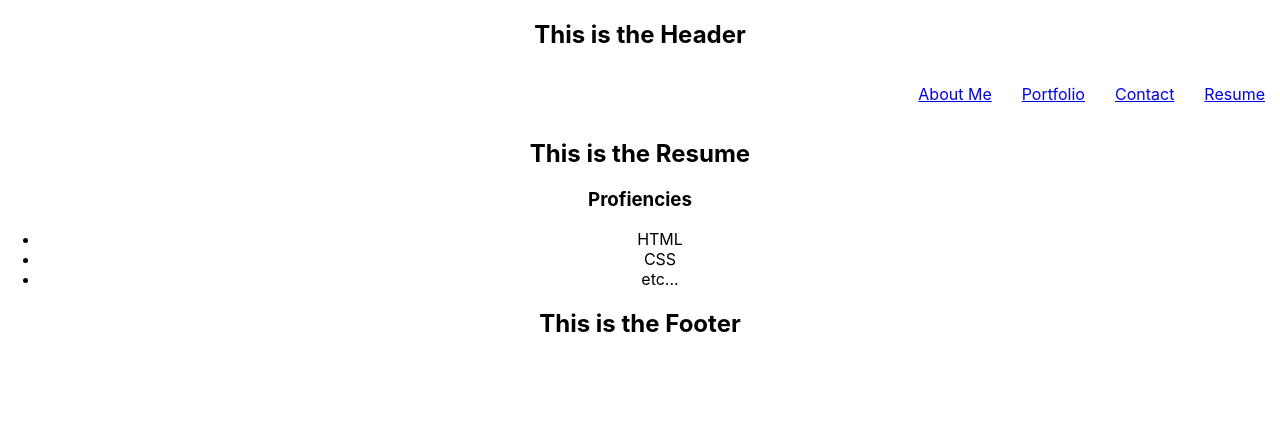
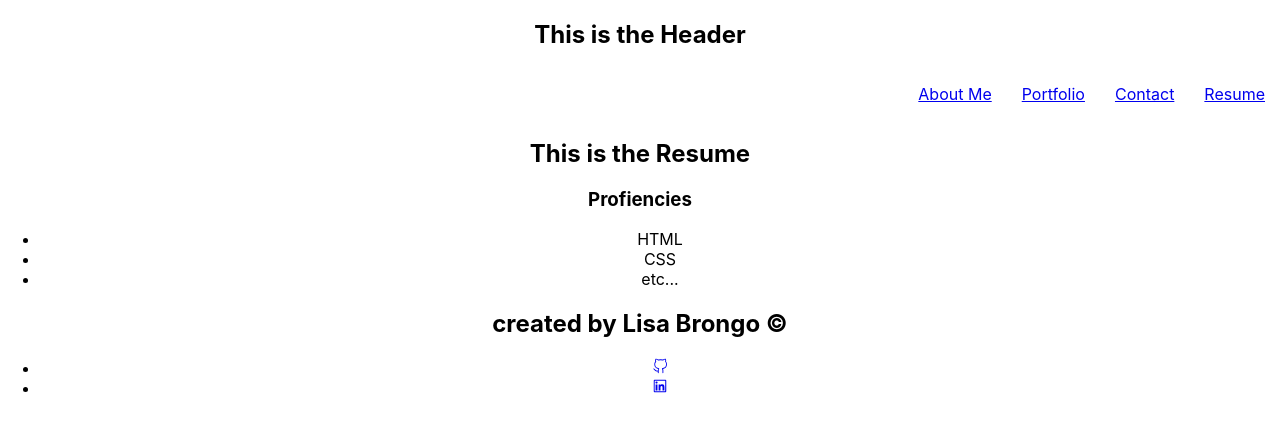
Before and after one commit to Ev3ryTh1ngN1c3/Lisa-Brongo-React-Portfolio, a React (Create React App) app in the folder public/Lisa-Brongo-React-Portfolio/public/: page /resume in a window 1280 px wide. Shown: the top 432 px of the page. Built offline with nearby package versions, Linux system fonts and the light colour scheme.

Commit message:
added social icons & links to footer

```diff
--- a/public/Lisa-Brongo-React-Portfolio/public/src/assets/components/Footer.js
+++ b/public/Lisa-Brongo-React-Portfolio/public/src/assets/components/Footer.js
@@ -1,11 +1,31 @@
+import React from "react";
+import { VscGithubAlt } from "react-icons/vsc";
+import { AiOutlineLinkedin } from "react-icons/ai";
+
 function Footer() {
-    return (
-      <section id="about-me" className="my-5 intro">
+  return (
+    <footer>
+      {/* Footer title */}
+      <h2>created by Lisa Brongo ©</h2>
 
-       <h2 className="footer">This is the Footer</h2>
+      {/* List of social icons */}
+      <ul className="social-icons">
+        {/* GitHub link */}
+        <li>
+          <a href="https://github.com/Ev3ryTh1ngN1c3" target="_blank" rel="noopener noreferrer">
+            <VscGithubAlt />
+          </a>
+        </li>
 
-      </section>
-    );
-  }
+        {/* LinkedIn link */}
+        <li>
+          <a href="https://www.linkedin.com/in/lisa-brongo-92987028a/" target="_blank" rel="noopener noreferrer">
+            <AiOutlineLinkedin />
+          </a>
+        </li>
+      </ul>
+    </footer>
+  );
+}
 
-  export default Footer;
+export default Footer;
```
